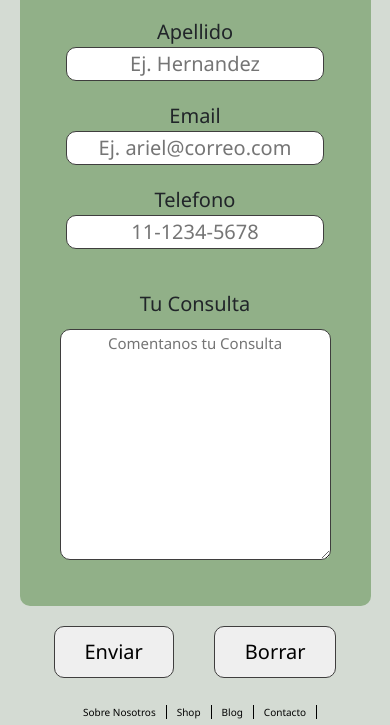
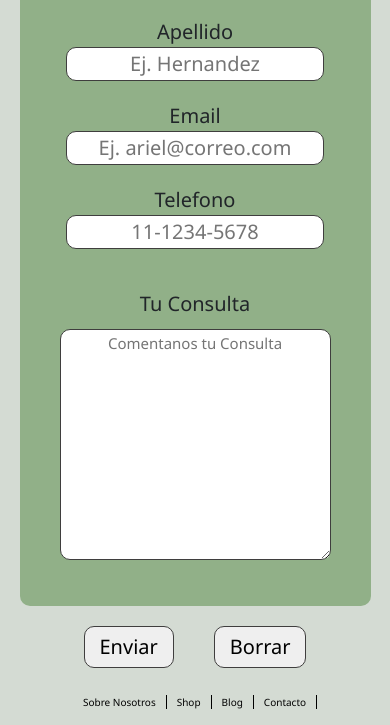
Before and after one commit to ArielWD/suculentas-y-mas, a plain HTML site: page pages/contacto.html in a window 390 px wide. Shown: the part 388-1113 px from the top of the page. Drawn offline with nearby package versions, Linux system fonts and the light colour scheme.

Commit message:
contact page improvement

```diff
--- a/style/style.css
+++ b/style/style.css
@@ -472,4 +472,7 @@ a{
     .formulario__campo{
         width: 100%;
     }
+    .formulario__submit{
+        padding: 5px 15px;
+    }
 }
```
